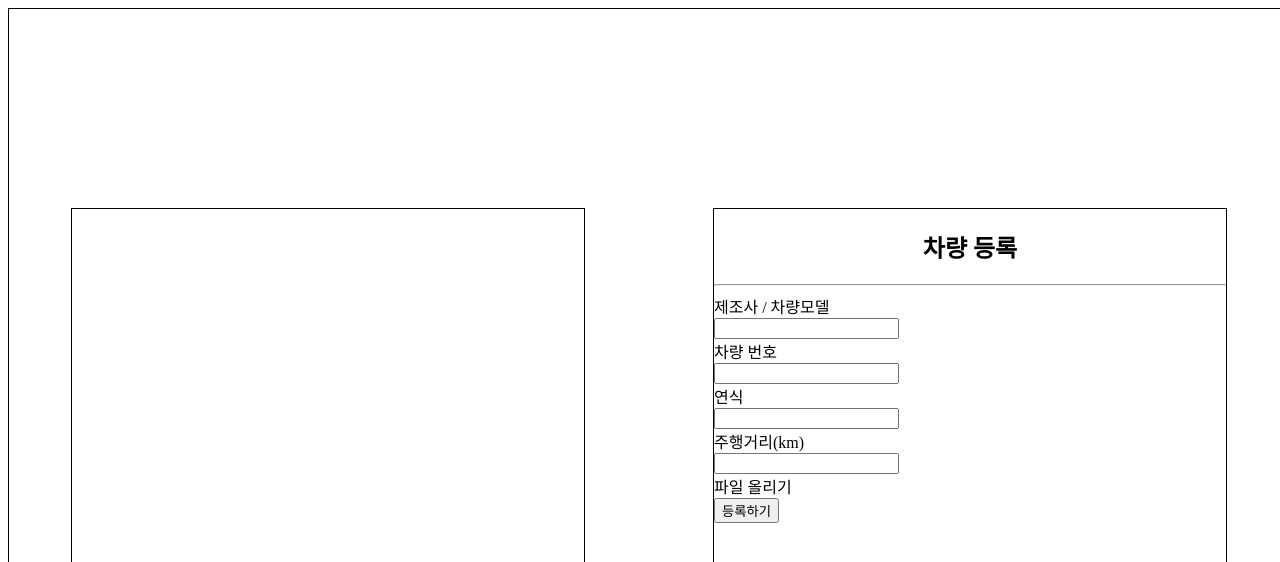
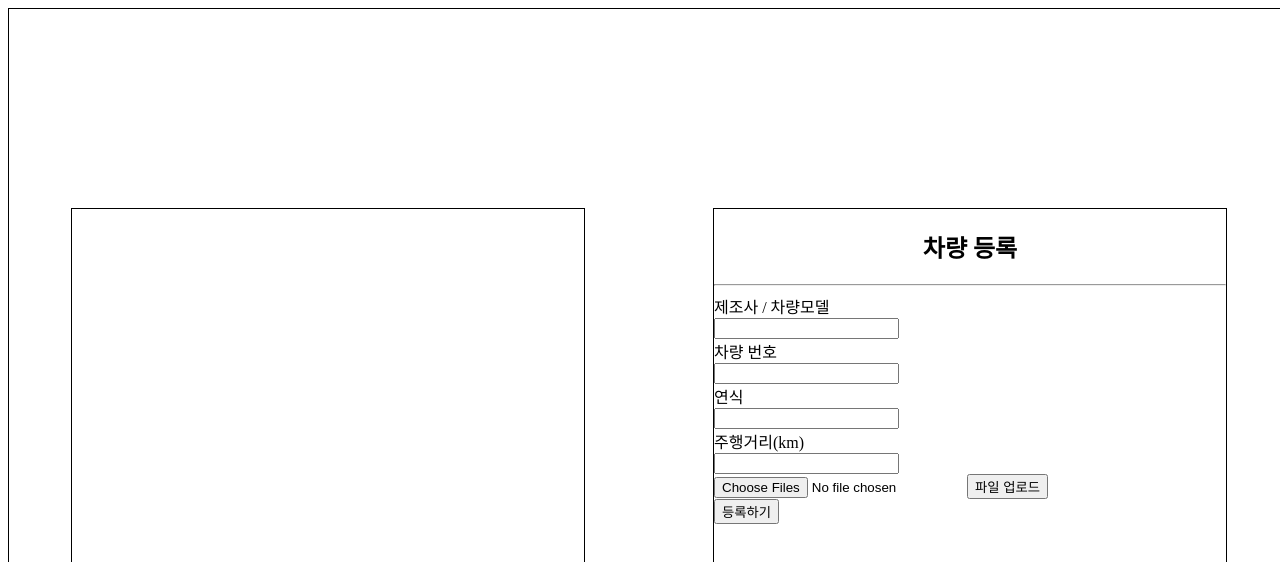
Before and after one commit to rhalsemd/carborn, a React (Create React App) app in the folder frontend/: page /myvehicle/registration in a window 1280 px wide. Shown: the top 562 px of the page. Built offline with nearby package versions, Linux system fonts and the light colour scheme.

Commit message:
[FE] UPDATE : img 파일 백엔드 전송로직 테스트 완료

```diff
--- a/frontend/package.json
+++ b/frontend/package.json
@@ -4,6 +4,7 @@
   "private": true,
   "dependencies": {
     "@emotion/styled": "^11.10.6",
+    "@pankod/refine-react-hook-form": "^3.37.2",
     "@testing-library/jest-dom": "^5.16.5",
     "@testing-library/react": "^13.4.0",
     "@testing-library/user-event": "^13.5.0",
@@ -14,6 +15,7 @@
     "@types/react-redux": "^7.1.25",
     "@types/react-router-dom": "^5.3.3",
     "@types/redux-saga": "^0.10.5",
+    "axios": "^1.3.4",
     "react": "^18.2.0",
     "react-dom": "^18.2.0",
     "react-hook-form": "^7.43.5",
--- a/frontend/src/App.tsx
+++ b/frontend/src/App.tsx
@@ -6,6 +6,7 @@ import Test from "./routes/Test";
 function App() {
   return (
     // <div className="App"></div>
+    <>
       <Router>
         <Routes>
           <Route path="/" element={<Test />}></Route>
@@ -15,6 +16,7 @@ function App() {
           ></Route>
         </Routes>
       </Router>
+    </>
   );
 }
 
--- a/frontend/src/components/MyVehicleRegistrationComponent/AdditionalSubmissionFiles.tsx
+++ b/frontend/src/components/MyVehicleRegistrationComponent/AdditionalSubmissionFiles.tsx
@@ -1,37 +1,62 @@
-import { useState, useRef } from "react";
-import { useForm } from "react-hook-form";
+import axios from "axios";
+import { useState } from "react";
+import { useQuery } from "react-query";
 import { RegistrationInfo } from "../../routes/MyVehicleRegistration";
 
 interface Props {
   setRegistrationInfo: React.Dispatch<React.SetStateAction<RegistrationInfo>>;
 }
 
+// 허용가능한 확장자 목록!
+const ALLOW_FILE_EXTENSION = "jpg,jpeg,png";
+const FILE_SIZE_MAX_LIMIT = 5 * 1024 * 1024; // 5MB
+
 function AdditionalSubmissionFiles({ setRegistrationInfo }: Props) {
-  const imgRef = useRef<null | any>(null);
-  const { register, handleSubmit } = useForm();
+  const fileList: File[] = []; // 업로드한 파일들을 저장하는 배열
 
-  const savaImgFile = (e: React.ChangeEvent<HTMLInputElement>) => {
+  const onSaveFiles = (e: React.ChangeEvent<HTMLInputElement>) => {
+    const uploadFiles = Array.prototype.slice.call(e.target.files); // 파일선택창에서 선택한 파일들
+
+    uploadFiles.forEach((uploadFile) => {
+      fileList.push(uploadFile);
+    });
+  };
+
+  const onFileUpload = () => {
     const formData = new FormData();
-    // formData.append("file", data.file[0]);
-    console.log(e.target);
+
+    fileList.forEach((file) => {
+      // 파일 데이터 저장
+      formData.append("multipartFiles", file);
+    });
+
+    // 객체
+    const foodDto = {
+      name: "피자",
+      price: 13500,
+    };
+
+    formData.append("stringFoodDto", JSON.stringify(foodDto)); // 직렬화하여 객체 저장
+
+    console.log(formData);
+
+    axios({
+      method: "post",
+      url: "http://192.168.100.176:8080/uploadFiles",
+      data: formData,
+    });
   };
 
   return (
     <div>
-      <div>
-        <label htmlFor="imgFile">파일 올리기</label>
-        <input
-          type="file"
-          {...register("file")}
-          multiple={true}
-          accept="image/*"
-          id="imgFile"
-          style={{ display: "none" }}
-          ref={imgRef}
-          onChange={savaImgFile}
-        />
-      </div>
+      <input
+        type="file"
+        multiple={true}
+        /* 파일 여러개 선택 가능하게 하기 */ onChange={onSaveFiles}
+      />
+      <button onClick={onFileUpload}>파일 업로드</button>
     </div>
   );
 }
+
 export default AdditionalSubmissionFiles;
```
Lines whose indentation alone changed are shown as unchanged.
